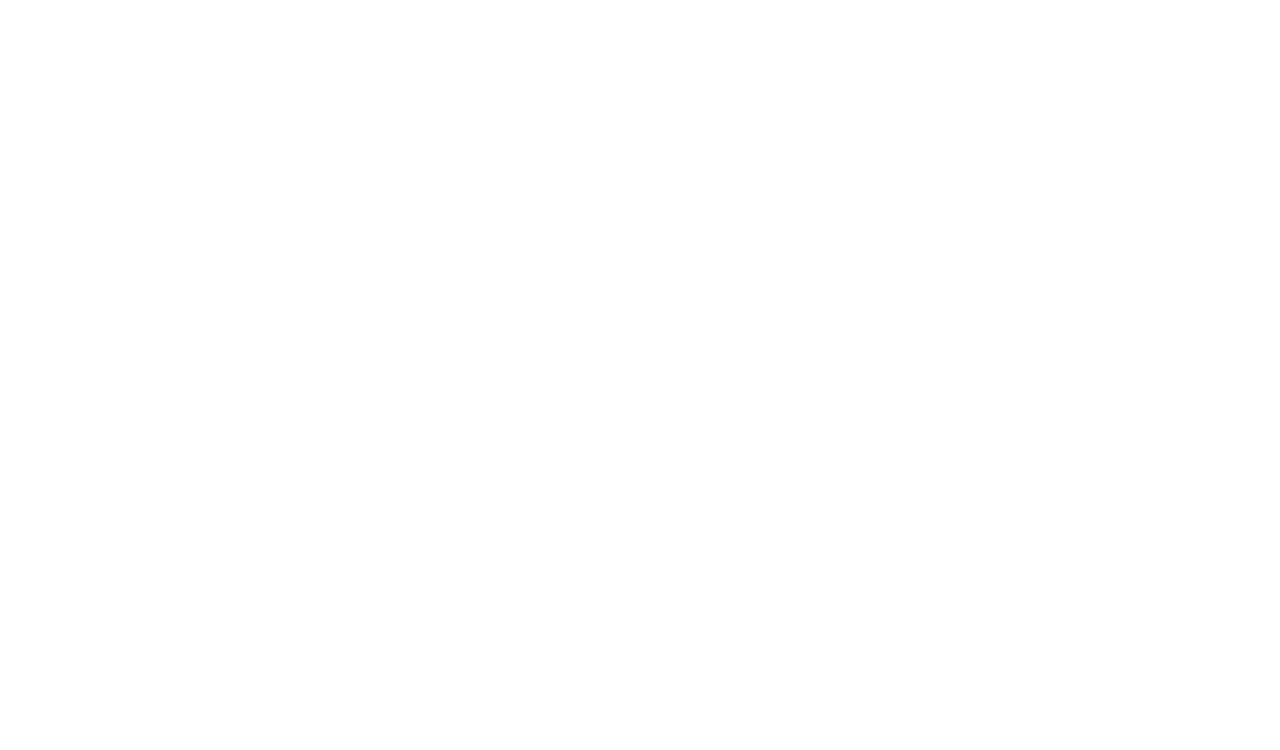
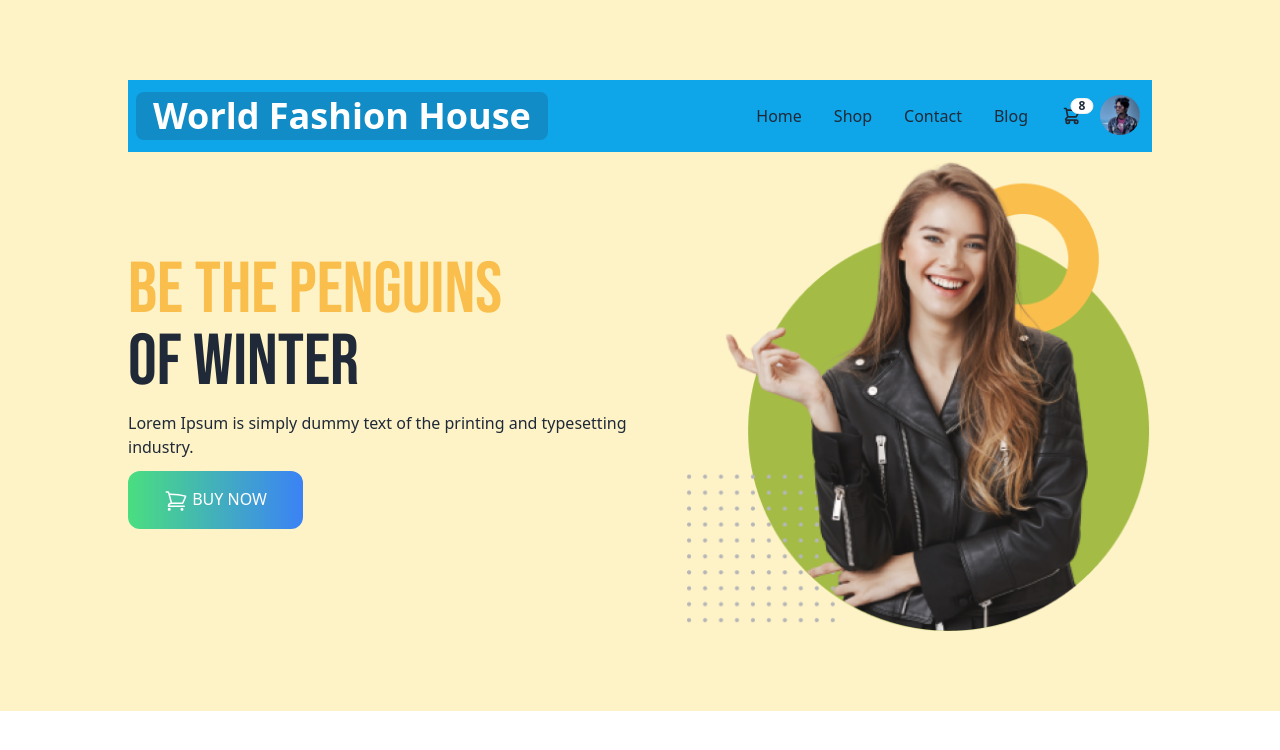
Before and after one commit to amithasanamithasan/world-fashion-house-frontend, a plain HTML site: page index.html in a window 1280 px wide. Drawn offline with nearby package versions, Linux system fonts and the light colour scheme.

Commit message:
navbr and header section

```diff
--- a/index.html
+++ b/index.html
@@ -22,3 +22,99 @@
         }
     </style>
 </head>
+<!-- header section -->
+<body>
+    <header class="bg-amber-100 py-20 px-4 md:px-32">
+        <!-- nav section -->
+        <nav>
+
+            <div class="navbar bg-sky-500 hover:bg-sky-700 bg-base-100">
+                <div class="flex-1">
+                  <div class="dropdown">
+                    <label tabindex="0" class="btn btn-ghost lg:hidden">
+                      <svg xmlns="http://www.w3.org/2000/svg" class="h-5 w-5" fill="none" viewBox="0 0 24 24" stroke="currentColor"><path stroke-linecap="round" stroke-linejoin="round" stroke-width="2" d="M4 6h16M4 12h8m-8 6h16" /></svg>
+                    </label>
+                    <ul tabindex="0" class="menu menu-sm dropdown-content mt-3 z-[1] p-2 text-base  shadow bg-base-100 rounded-box w-52">
+                      <li class=""><a class="">Home</a></li>
+                      <li><a>Home</a></li>
+                      <li><a>Shop</a></li>
+                      <li><a>Contact</a></li>
+                      <li><a>Blog</a></li>
+                    </ul>
+                  </div>
+                  <a class="btn btn-active btn-ghost normal-case text-xl lg:text-4xl text-white">World Fashion House</a>
+                </div>
+                <div class="navbar-center hidden lg:flex">
+                  <ul class="menu text-base menu-horizontal px-1">
+                      <li><a>Home</a></li>
+                      <li><a>Shop</a></li>
+                      <li><a>Contact</a></li>
+                      <li><a>Blog</a></li>
+                  </ul>
+                </div>
+                <div class="flex-none">
+                  <div class="dropdown dropdown-end">
+
+
+                    <label tabindex="0" class="btn btn-ghost btn-circle">
+                      <div class="indicator">
+                        <svg xmlns="http://www.w3.org/2000/svg" class="h-5 w-5" fill="none" viewBox="0 0 24 24" stroke="currentColor"><path stroke-linecap="round" stroke-linejoin="round" stroke-width="2" d="M3 3h2l.4 2M7 13h10l4-8H5.4M7 13L5.4 5M7 13l-2.293 2.293c-.63.63-.184 1.707.707 1.707H17m0 0a2 2 0 100 4 2 2 0 000-4zm-8 2a2 2 0 11-4 0 2 2 0 014 0z" /></svg>
+                        <span class="badge badge-sm indicator-item">8</span>
+                      </div>
+                    </label>
+                    <div tabindex="0" class="mt-3 z-[1] card card-compact dropdown-content w-52 bg-base-100 shadow">
+                      <div class="card-body">
+                        <span class="font-bold text-lg">8 Items</span>
+                        <span class="text-info">Subtotal: $999</span>
+                        <div class="card-actions">
+                          <button class="btn btn-primary btn-block">View cart</button>
+                        </div>
+                      </div>
+                    </div>
+                  </div>
+                  <div class="dropdown dropdown-end">
+                    <label tabindex="0" class="btn btn-ghost btn-circle avatar">
+                      <div class="w-10 rounded-full">
+                        <img src="./images/pic.jpg" />
+                      </div>
+                    </label>
+                    <ul tabindex="0" class="menu menu-sm dropdown-content mt-3 z-[1] p-2 shadow bg-base-100 rounded-box w-52">
+                      <li>
+                        <a class="justify-between">
+                          Profile
+                          <span class="badge">New</span>
+                        </a>
+                      </li>
+                      <li><a>Settings</a></li>
+                      <li><a>Logout</a></li>
+                    </ul>
+                  </div>
+                </div>
+              </div>
+
+        </nav>
+        <!-- banner section -->
+        <div class="flex flex-col md:flex-row justify-between items-center">
+            <div class="space-y-3">
+                <h1 class="text-7xl uppercase font-bebas">
+                    <span class="text-[#FABE4C]">Be the Penguins</span>
+                    <br>
+                    of Winter
+                </h1>
+                <p>Lorem Ipsum is simply dummy text of the printing
+                    and typesetting industry.</p>
+                    <button class="py-4 px-9 bg-gradient-to-r from-green-400 to-blue-500 hover:from-pink-500 hover:to-yellow-500 rounded-xl uppercase text-white font-medium">
+                        <svg xmlns="http://www.w3.org/2000/svg" fill="none"
+                        viewBox="0 0 24 24" stroke-width="1.5"
+                        stroke="currentColor" class="w-6 h-6 inline">
+                            <path stroke-linecap="round" stroke-linejoin="round"
+                            d="M2.25 3h1.386c.51 0 .955.343 1.087.835l.383 1.437M7.5 14.25a3 3 0 00-3 3h15.75m-12.75-3h11.218c1.121-2.3 2.1-4.684 2.924-7.138a60.114 60.114 0 00-16.536-1.84M7.5 14.25L5.106 5.272M6 20.25a.75.75 0 11-1.5 0 .75.75 0 011.5 0zm12.75 0a.75.75 0 11-1.5 0 .75.75 0 011.5 0z" />
+                          </svg>
+                          BUY NOW</button>
+
+            </div>
+            <div>
+                <img src="images/model.png" alt="">
+            </div>
+        </div>
+    </header>
```
Also changed, not shown: images/image 12.png (added), images/image 13.png (added), images/image 14.png (added), images/jacket-1.png (added), images/jacket-2.png (added), images/jacket-3.png (added), images/jacket-4.png (added), images/jacket-5.png (added), images/jacket-6.png (added), images/model.png (added), images/pic.jpg (added), images/shopping.png (added).
